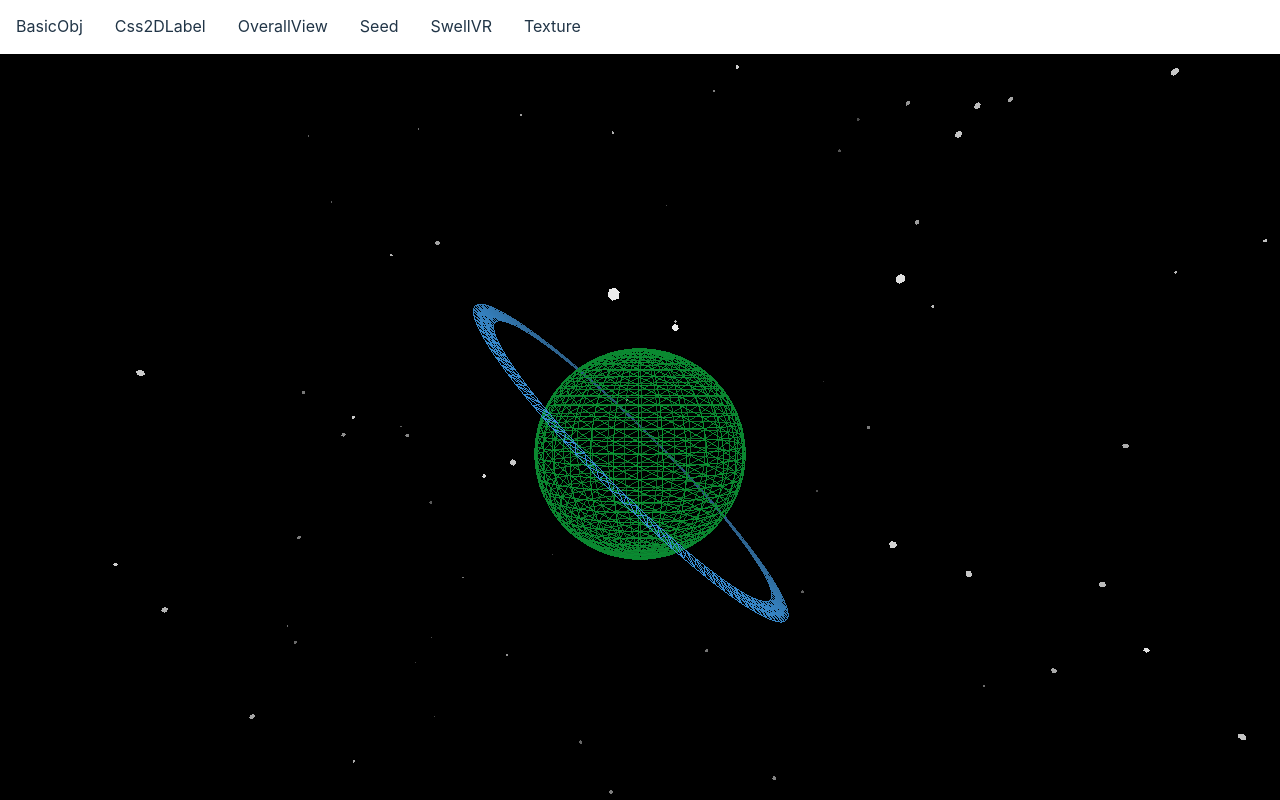
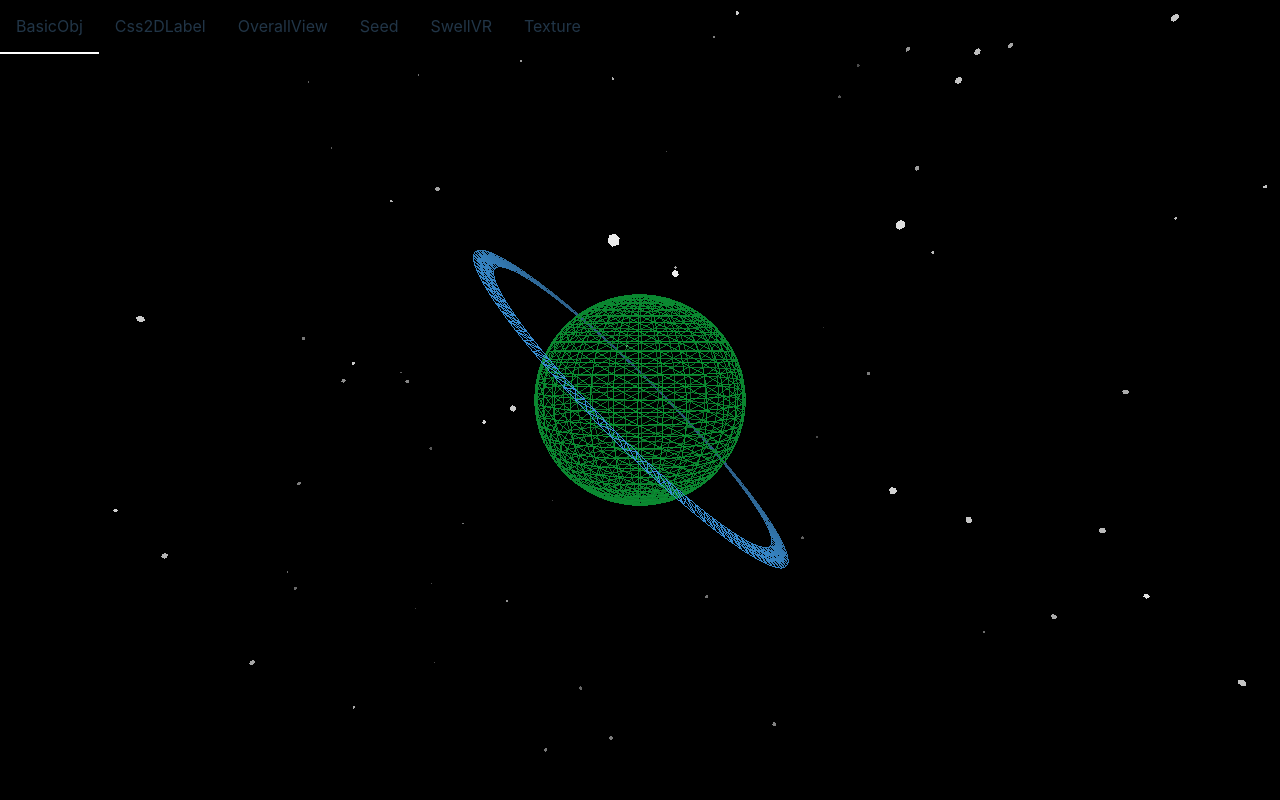
Before and after one commit to 18355166248/swell-vr, a React (Vite) app in the folder packages/threejs-demo/: page / in a window 1280 px wide. Built offline with nearby package versions, Linux system fonts and the light colour scheme.

Commit message:
feat: 优化threejs-demo布局

```diff
--- a/packages/threejs-demo/src/app.less
+++ b/packages/threejs-demo/src/app.less
@@ -5,11 +5,31 @@
   display: flex;
   flex-direction: column;
   .tab {
-    flex: 0 0 auto;
+    position: fixed;
+    top: 0;
+    left: 0;
     display: flex;
     box-sizing: border-box;
     width: 100%;
     overflow-x: auto;
+    z-index: 1;
+    &::-webkit-scrollbar {
+      width: 16px;
+      height: 0;
+      background-color: #ccc;
+    }
+    /*定义滚动条轨道 内阴影+圆角*/
+    &::-webkit-scrollbar-track {
+      -webkit-box-shadow: inset 0 0 6px rgba(0, 0, 0, 0.3);
+      border-radius: 10px;
+      background-color: #ccc;
+    }
+    /*定义滑块 内阴影+圆角*/
+    &::-webkit-scrollbar-thumb {
+      border-radius: 10px;
+      -webkit-box-shadow: inset 0 0 6px rgba(0, 0, 0, 0.3);
+      background-color: red;
+    }
 
     &-item {
       height: 20px;
```
